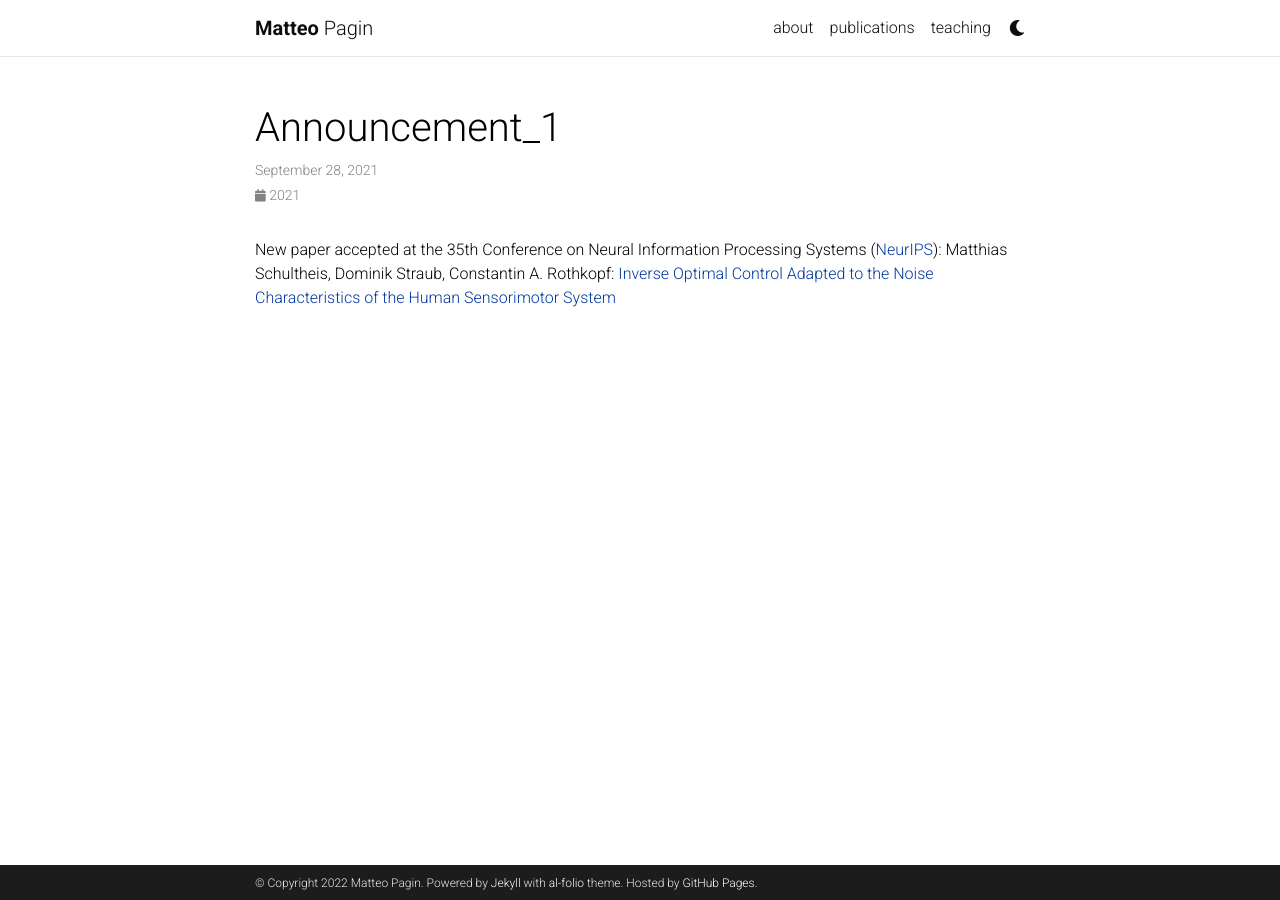
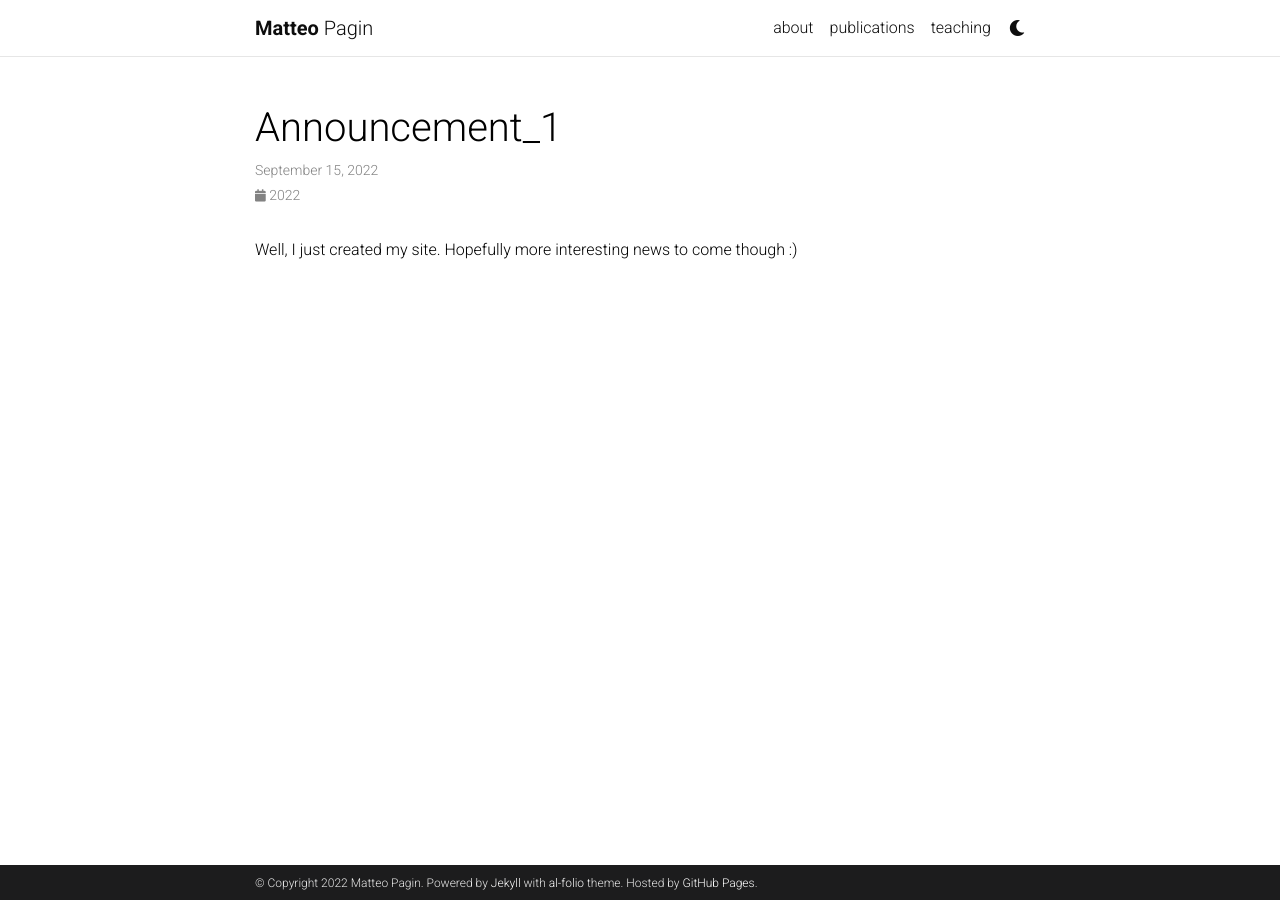
Before and after one commit to pagmatt/pagmatt.github.io, a Jekyll site: the page built from _news/announcement_1.md, in a window 1280 px wide. Built offline with Jekyll 4.4.1, drawn with Linux system fonts in a browser that asks for light colours; full-size pictures stand in for the smaller copies a plugin makes; comment, search, counter and statistics services are not loaded; a style sheet for code colours, icons or effects is not loaded.

Commit message:
Further additions

```diff
--- a/_news/announcement_1.md
+++ b/_news/announcement_1.md
@@ -1,7 +1,7 @@
 ---
 layout: post
-date: 2021-09-28 00:00:00-0000
+date: 2022-09-15 00:00:00-0000
 inline: true
 ---
 
-New paper accepted at the 35th Conference on Neural Information Processing Systems ([NeurIPS](https://neurips.cc/)): Matthias Schultheis, Dominik Straub, Constantin A. Rothkopf: [Inverse Optimal Control Adapted to the Noise Characteristics of the Human Sensorimotor System](https://proceedings.neurips.cc/paper/2021/hash/4e55139e019a58e0084f194f758ffdea-Abstract.html)
+Well, I just created my site. Hopefully more interesting news to come though :)
```
Also changed, not shown: _news/announcement_2.md (deleted, +0 -7 lines), _news/announcement_3.md (deleted, +0 -7 lines), _news/announcement_4.md (deleted, +0 -7 lines), _pages/about.md (+3 -3 lines), _pages/publications.md (+0 -3 lines).
